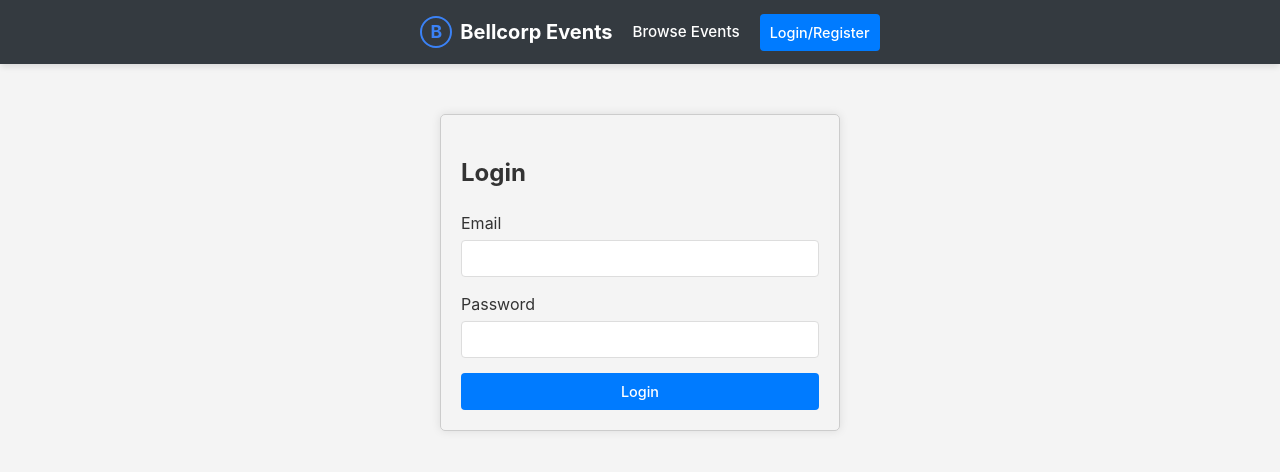
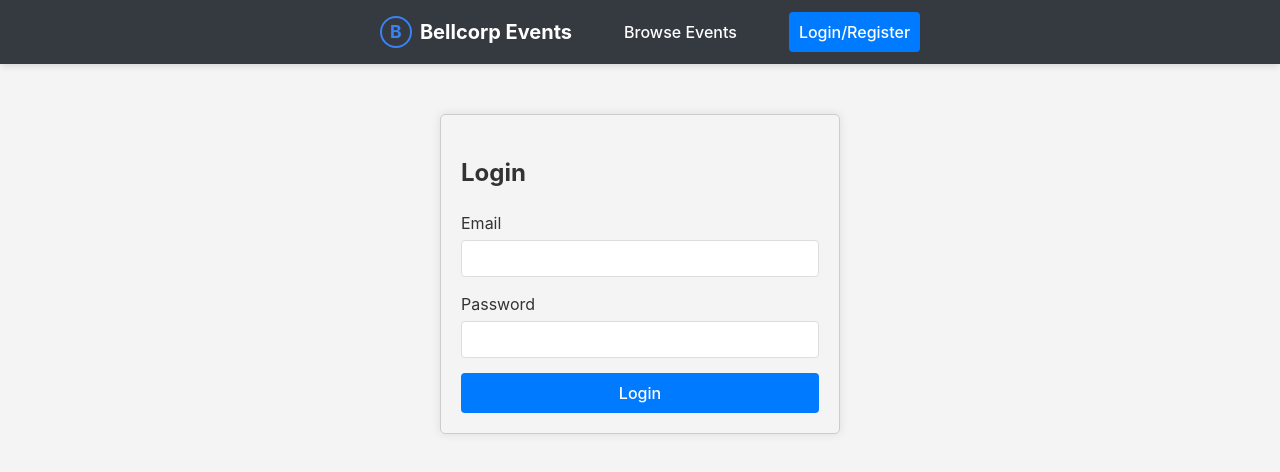
Before and after one commit to kattaRahulkrishna/Bellcorp-Event-management-assignment, a React (Vite) app in the folder client/: page /login in a window 1280 px wide. Shown: the top 472 px of the page. Built offline with nearby package versions, Linux system fonts and the light colour scheme; no server answers.

Commit message:
Fix: Improve Navbar spacing and separation between Dashboard and User greeting

```diff
--- a/client/src/components/Navbar.css
+++ b/client/src/components/Navbar.css
@@ -25,6 +25,8 @@
     display: flex;
     justify-content: space-between;
     align-items: center;
+    gap: 2rem;
+    /* Prevent items from touching */
 }
 
 .navbar-logo {
@@ -35,6 +37,8 @@
     font-weight: 700;
     color: var(--text-white);
     text-decoration: none;
+    flex-shrink: 0;
+    /* Prevent logo shrinking */
 }
 
 .logo-icon {
@@ -54,39 +58,21 @@
     display: flex;
     gap: 2rem;
     align-items: center;
+    flex: 1;
+    /* Allow menu to take available space */
+    justify-content: center;
+    /* Center menu items */
 }
 
-.nav-link {
-    color: var(--text-gray);
-    text-decoration: none;
-    font-size: 0.95rem;
-    font-weight: 500;
-    transition: color 0.2s;
-}
-
-.nav-link:hover {
-    color: var(--text-white);
-}
-
-.btn-primary {
-    background-color: var(--primary-color);
-    color: white;
-    padding: 0.5rem 1.25rem;
-    border-radius: 6px;
-    text-decoration: none;
-    font-weight: 500;
-    font-size: 0.9rem;
-    transition: background-color 0.2s;
-}
-
-.btn-primary:hover {
-    background-color: var(--primary-hover);
-}
+/* ... existing nav-link styles ... */
 
 .user-menu {
     display: flex;
     align-items: center;
-    gap: 1rem;
+    gap: 1.5rem;
+    /* Increased gap between name and logout */
+    margin-left: auto;
+    /* Push to right if flex behavior changes */
 }
 
 .user-name {
```
